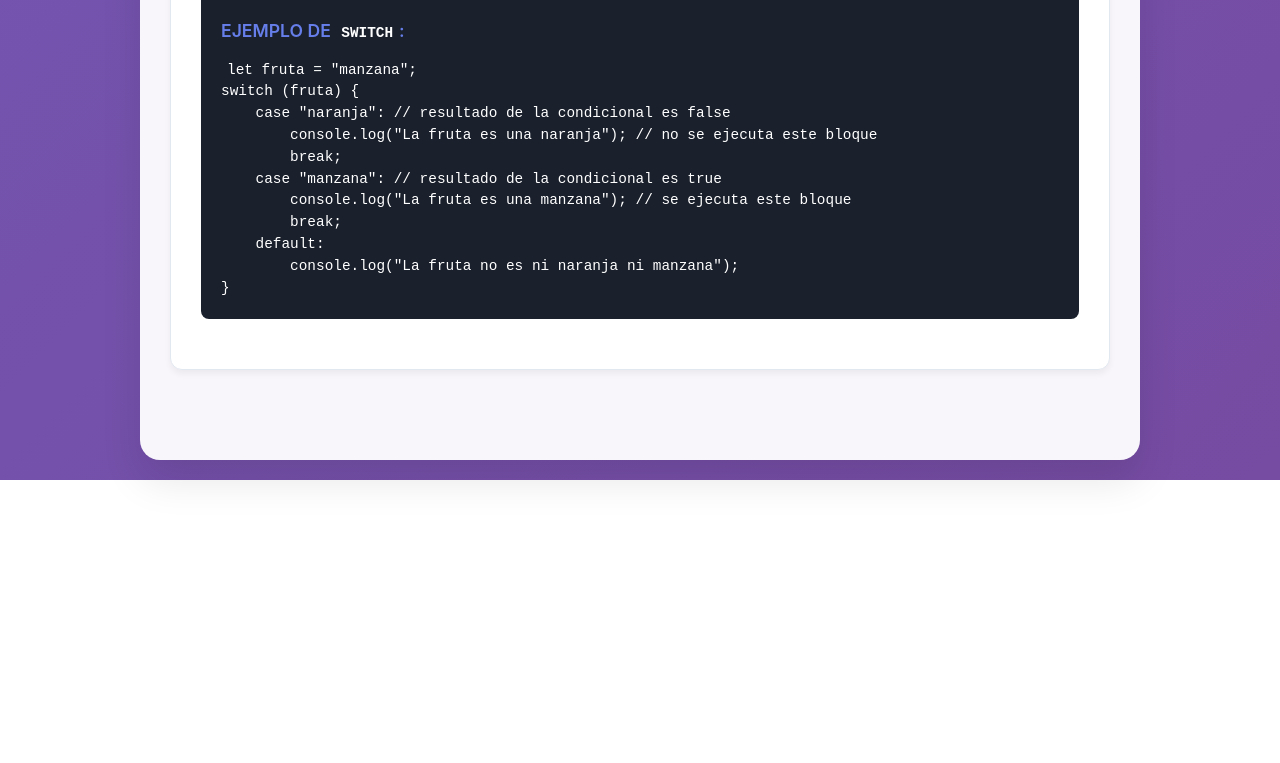
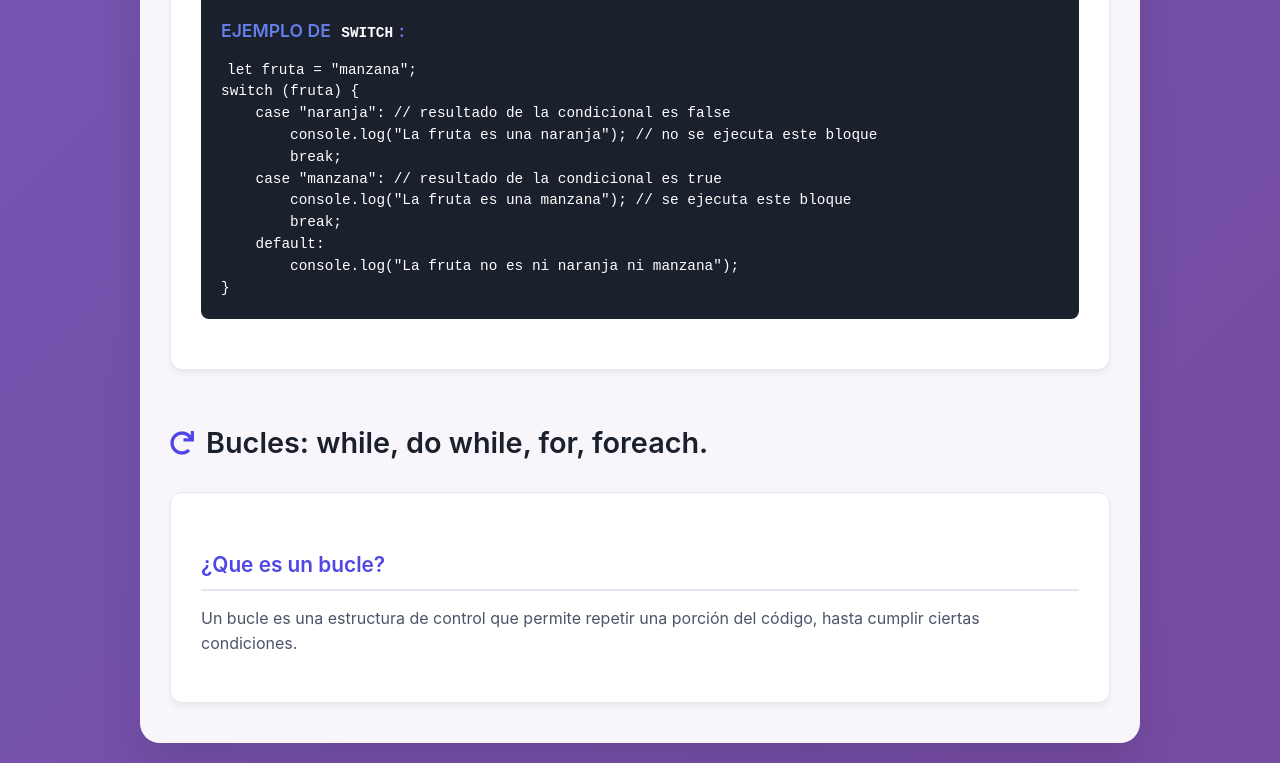
Before and after one commit to Kronik83/CursoHTML-CSS, a plain HTML site: page JS/modulos/2.html in a window 1280 px wide. Shown: the part 8858-9621 px from the top of the page. Before the commit the page ends 9338 px from the top, so only its background shows below. Drawn offline with Linux system fonts and the light colour scheme.

Commit message:
bucles de modulo 2

```diff
--- a/JS/modulos/2.html
+++ b/JS/modulos/2.html
@@ -3,7 +3,7 @@
     <head>
         <meta charset="UTF-8">
         <meta name="viewport" content="width=device-width, initial-scale=1.0">
-        <title>Introducción a JavaScript</title>
+        <title>Fundamentos de JavaScript</title>
         <link rel="stylesheet" href="../../module-styles.css">
         <link rel="stylesheet"
             href="https://cdnjs.cloudflare.com/ajax/libs/font-awesome/5.15.3/css/all.min.css">
@@ -479,7 +479,14 @@ switch (fruta) {
                 </section>
 
                 <section class="content-section" id="bucles">
-
+                    <h2 class="section-title">
+                        <i class="fas fa-redo"></i>
+                        Bucles: while, do while, for, foreach.
+                    </h2>
+                    <div class="topic-content">
+                        <h3>¿Que es un bucle?</h3>
+                        <p>Un bucle es una estructura de control que permite repetir una porción del código, hasta cumplir ciertas condiciones.</p>
+                    </div>
                 </section>
             </main>
         </div>
```
